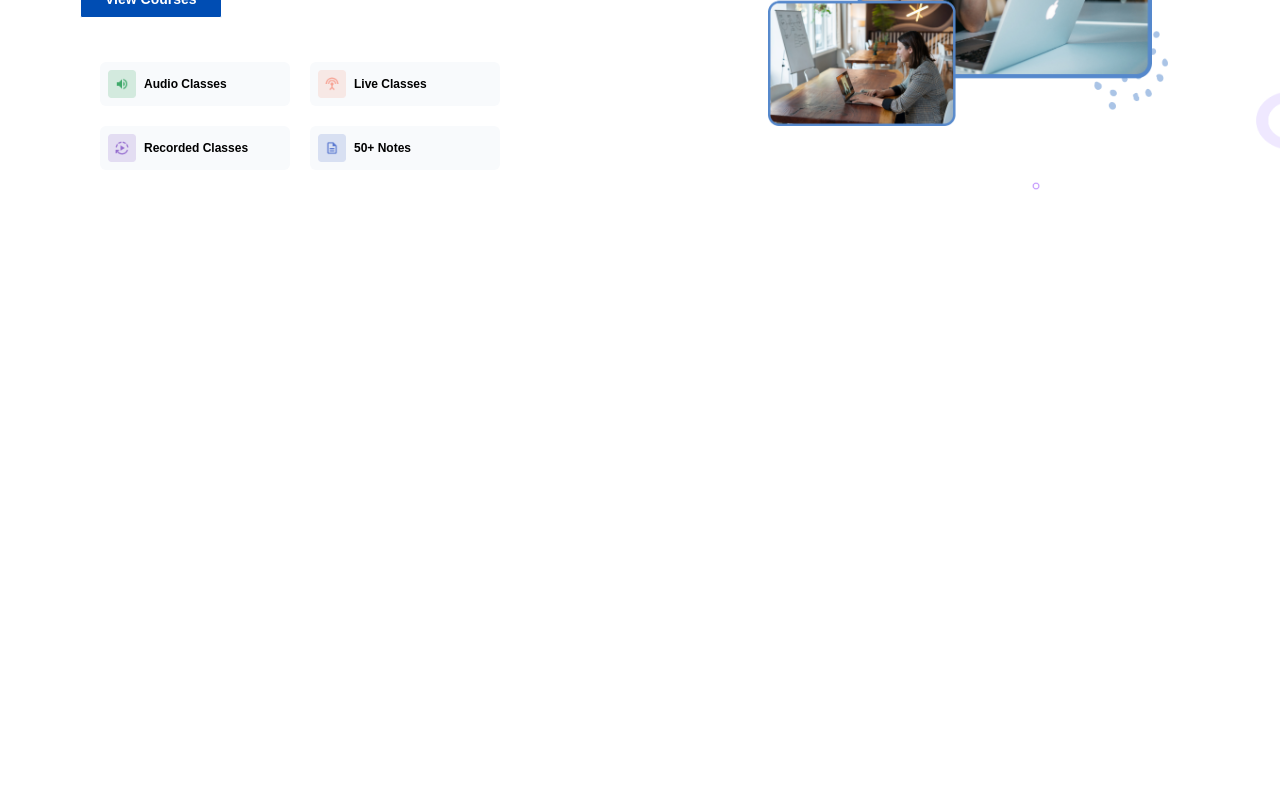
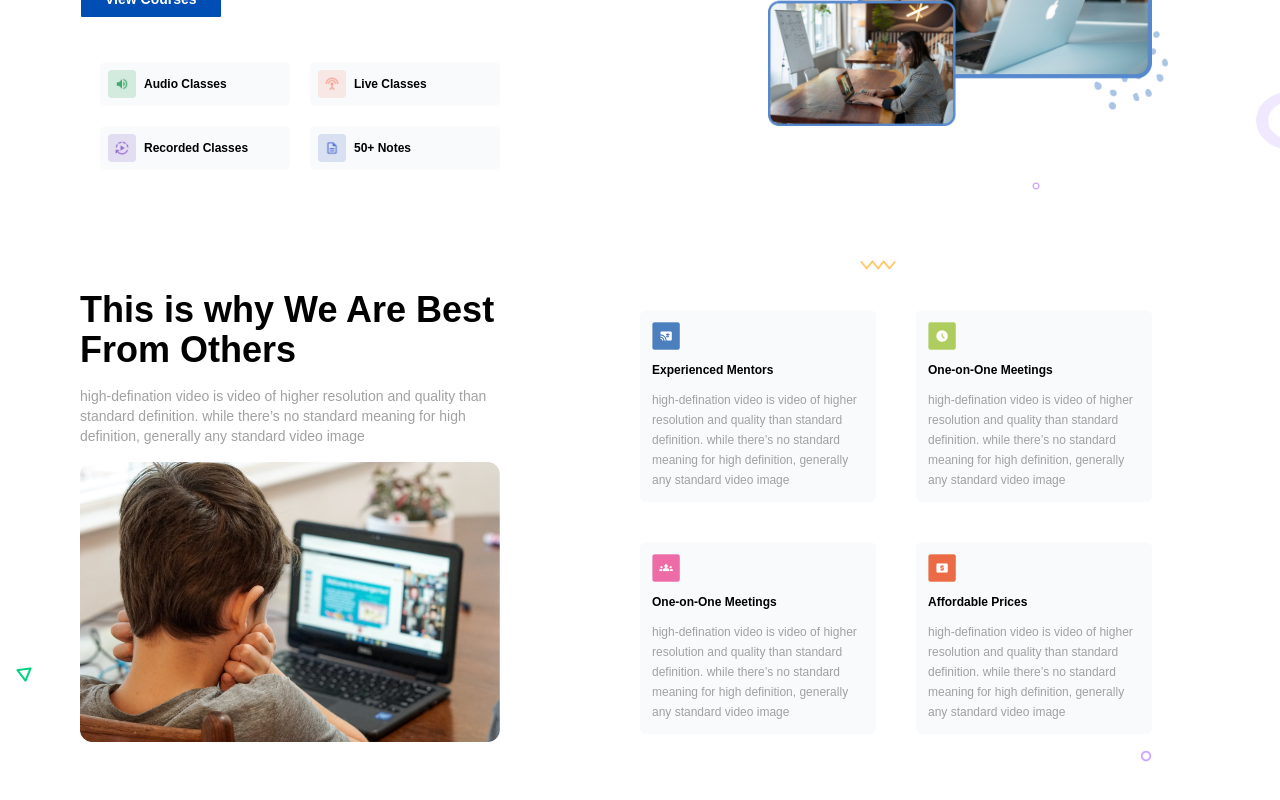
Before and after one commit to Dom000/techtime, a Next.js app in the folder techtime_app/: page / in a window 1280 px wide. Shown: the part 945-1745 px from the top of the page. Before the commit the page ends 1175 px from the top, so only its background shows below. Built offline with nearby package versions, Linux system fonts and the light colour scheme; a web font is replaced by a local one.

Commit message:
quick fix

```diff
--- a/techtime_app/components/Section1.js/ThirdSection.js
+++ b/techtime_app/components/Section1.js/ThirdSection.js
@@ -4,9 +4,9 @@ import Heading from "../common/Heading";
 
 function ThirdSection() {
   return (
-    <div className="flex py-10">
-      <div className="w-1/2 relative flex flex-col justify-center pl-20">
-        <div className="max-w-2xl w-[420px] space-y-4">
+    <div className="md:flex py-10">
+      <div className=" w-full md:w-1/2 relative flex flex-col justify-center p-5  md:pl-20">
+        <div className="w-full md:max-w-2xl md:w-[420px] space-y-4">
           <Heading
             text={"This is why We Are Best From Others"}
             className={"text-left text-black"}
@@ -16,7 +16,7 @@ function ThirdSection() {
             standard definition. while there’s no standard meaning for high
             definition, generally any standard video image
           </p>
-          <div className="flex space-x-10">
+          <div className="flex md:space-x-10">
             <img
               loading="eager"
               src="unsplash_6MePtA9EVDA.png"
@@ -31,8 +31,8 @@ function ThirdSection() {
           className="object-contain absolute right-[95%] w-4 bottom-20 "
         />
       </div>
-      <div className="w-2/5 pt-10 relative block">
-        <div className="grid grid-cols-2 gap-10">
+      <div className="w-full md:w-2/5 pt-10 relative block">
+        <div className="grid grid-cols-2 gap-2 md:gap-10">
           <div className="space-y-3 bg-slate-50 rounded-md p-3">
             <img loading="eager" src="Frame_131.png" className="w-7" />
             <p className=" text-xs font-bold">Experienced Mentors</p>
--- a/techtime_app/pages/index.js
+++ b/techtime_app/pages/index.js
@@ -15,8 +15,8 @@ export default function Home() {
       <Header />
       <FirstSection />
       <SecondSection />
-      {/* <ThirdSection />
-      <FourthSection />
+      <ThirdSection />
+      {/* <FourthSection />
       <FifthSection /> */}
     </div>
   );
```
